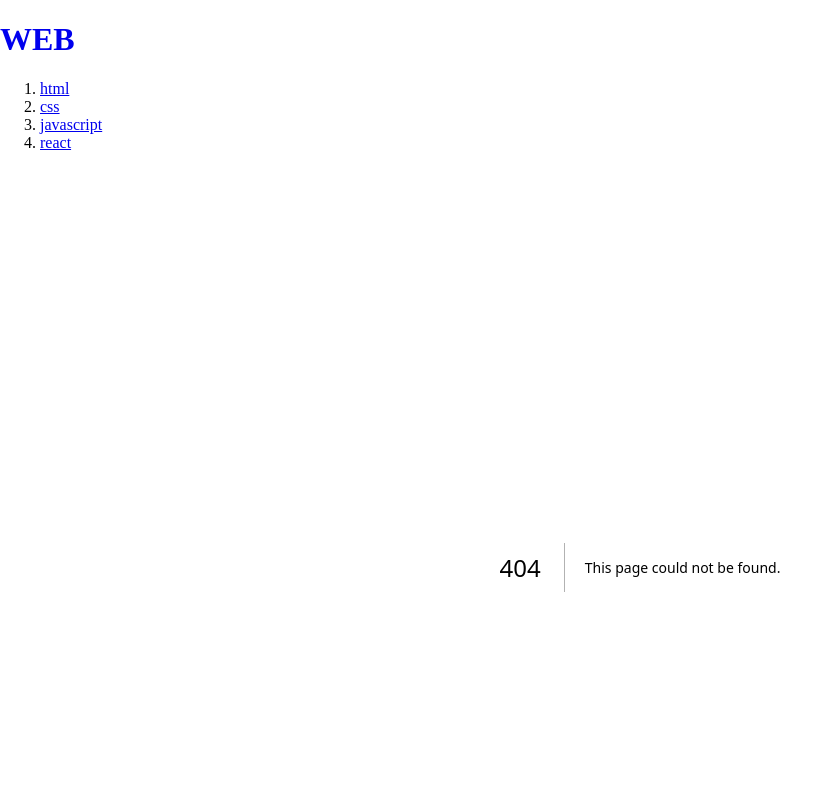
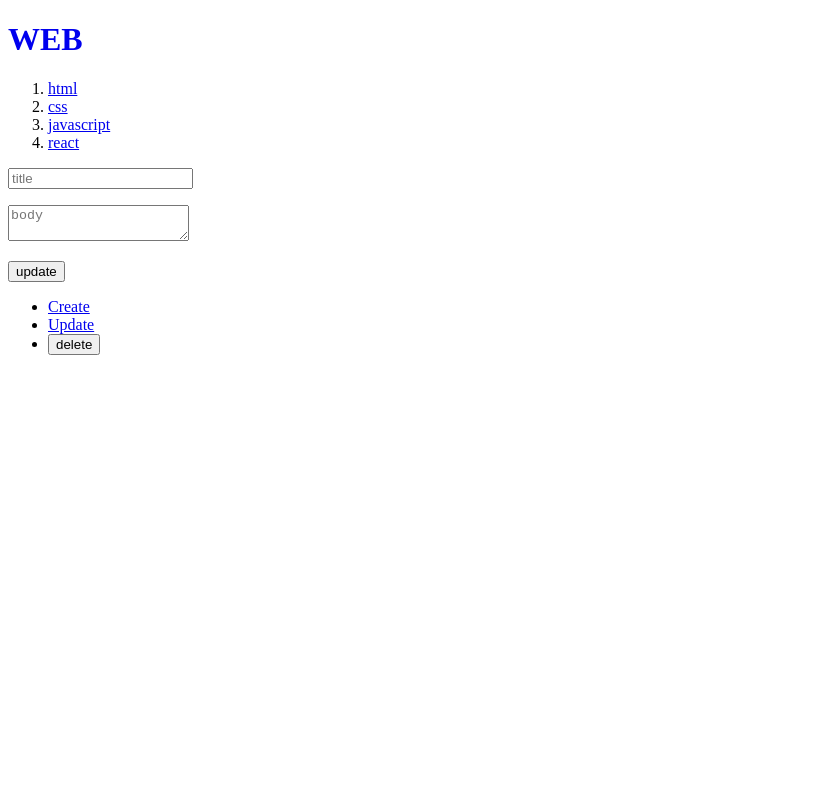
Before and after one commit to seonyeong719/NextJS, a Next.js app in the folder nextapp/: page /update/1 in a window 1280 px wide. Before the commit this address had no page. Shown: the top 800 px of the page, without its empty margins (0-839 px from the left). Built offline with nearby package versions, Linux system fonts and the light colour scheme; no server answers; data requests are answered from the project's data file.

Commit message:
:sparkles: Feat: 글 수정

```diff
--- a/nextapp/db.json
+++ b/nextapp/db.json
@@ -17,7 +17,7 @@
     },
     {
       "title": "react",
-      "body": "react is ...",
+      "body": "React is ...",
       "id": 4
     }
   ],
--- a/nextapp/src/app/read/[id]/page.js
+++ b/nextapp/src/app/read/[id]/page.js
@@ -1,5 +1,7 @@
 export default async function Read(props) {
-  const resp = await fetch(`http://localhost:9999/topics/${props.params.id}`);
+  const resp = await fetch(`http://localhost:9999/topics/${props.params.id}`, {
+    cache: "no-store",
+  });
   const topic = await resp.json();
   return (
     <>
--- /dev/null
+++ b/nextapp/src/app/update/[id]/page.js
@@ -0,0 +1,64 @@
+"use client";
+import { useParams, useRouter } from "next/navigation";
+import { useEffect, useState } from "react";
+
+export default function Update() {
+  const [title, setTitle] = useState("");
+  const [body, setBody] = useState("");
+  const router = useRouter();
+  const params = useParams();
+  const id = params.id;
+  useEffect(() => {
+    fetch("http://localhost:9999/topic" + id)
+      .then((resp) => resp.json())
+      .then((result) => {
+        setTitle(result.title);
+        setBody(result.body);
+      });
+  }, []);
+  return (
+    <form
+      onSubmit={(e) => {
+        e.preventDefault();
+        const title = e.target.title.value;
+        const body = e.target.body.value;
+        const options = {
+          method: "PATCH",
+          headers: {
+            "Content-Type": "application/json",
+          },
+          body: JSON.stringify({ title, body }),
+        };
+        fetch(`http://localhost:9999/topics/` + id, options)
+          .then((res) => res.json())
+          .then((result) => {
+            console.log(result);
+            const lastid = result.id;
+            router.refresh();
+            router.push(`/read/${lastid}`);
+          });
+      }}
+    >
+      <p>
+        <input
+          type="text"
+          name="title"
+          placeholder="title"
+          value={title}
+          onChange={(e) => setTitle(e.target.value)}
+        />
+      </p>
+      <p>
+        <textarea
+          name="body"
+          placeholder="body"
+          value={body}
+          onChange={(e) => setBody(e.target.value)}
+        ></textarea>
+      </p>
+      <p>
+        <input type="submit" value="update" />
+      </p>
+    </form>
+  );
+}
```
